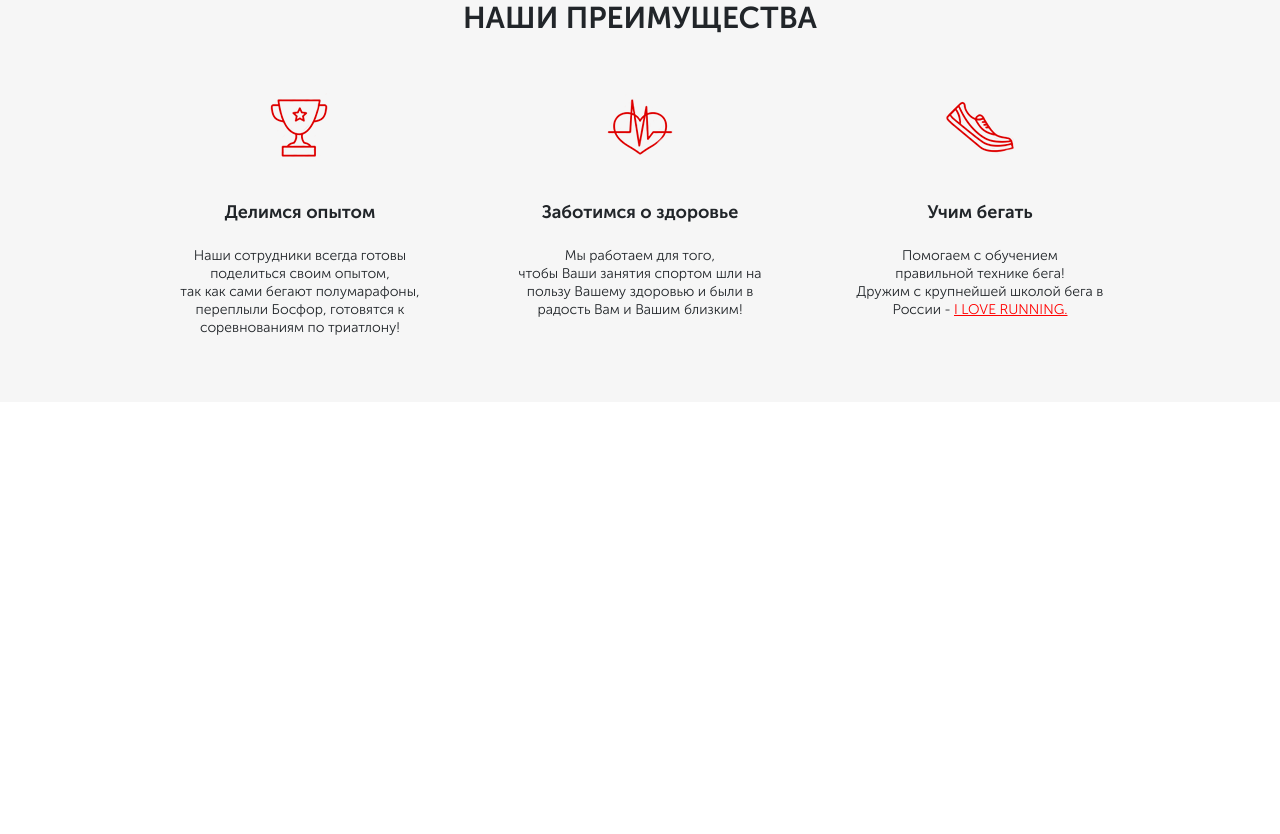
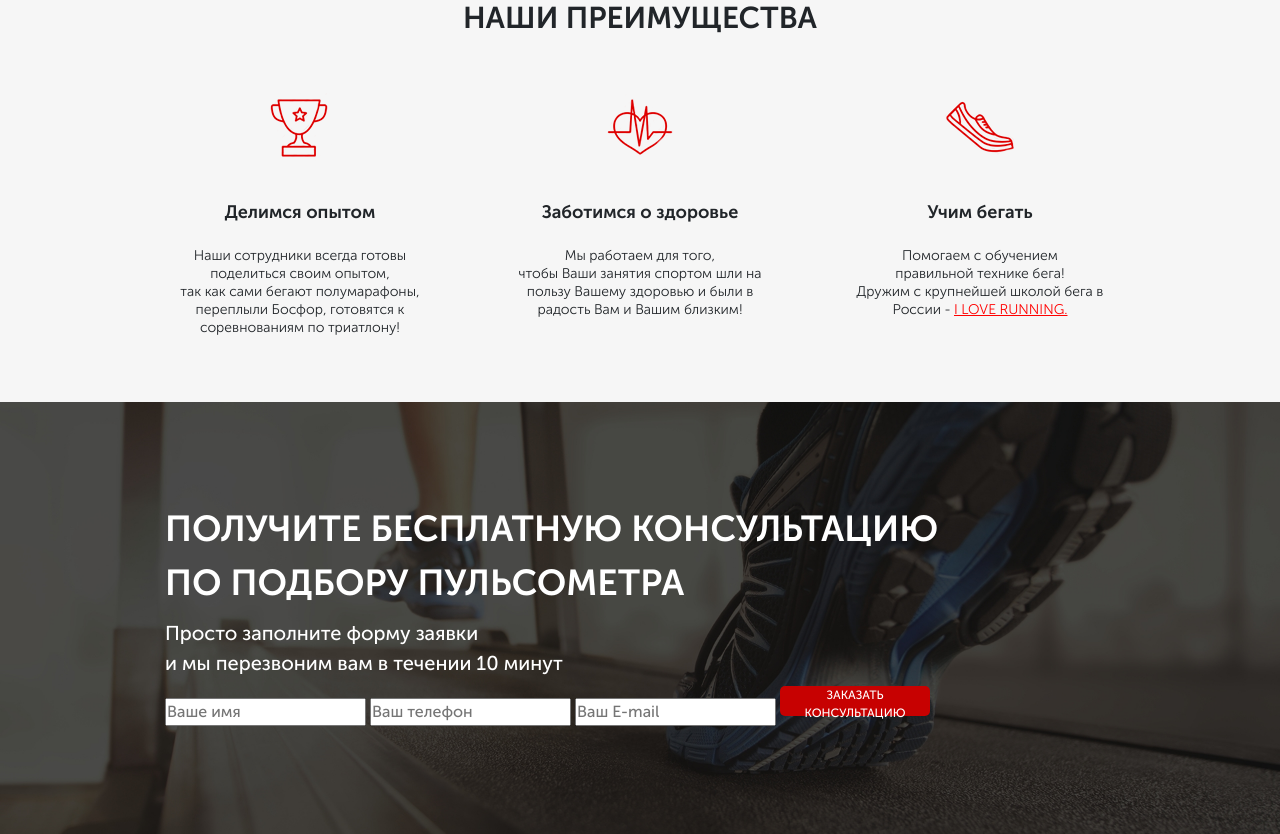
Before and after one commit to oiva-terho/pulse, a website: page src/index.html in a window 1280 px wide. Shown: the part 734-1568 px from the top of the page. Before the commit the page ends 1136 px from the top, so only its background shows below. Drawn offline with nearby package versions, Linux system fonts and the light colour scheme; files that its build step writes are made by us from their sources; files whose address does not match are found by name.

Commit message:
consultation section

```diff
--- a/src/index.html
+++ b/src/index.html
@@ -93,6 +93,17 @@
           </div>
       </div>
   </section>
-
+  <section class="consultation">
+    <div class="container">
+        <h2 class="consultation__header">Получите бесплатную консультацию <br>по подбору пульсометра</h2>
+        <h3 class="consultation__subheader">Просто заполните форму заявки <br>и мы перезвоним вам в течении 10 минут</h3>
+        <form class="feed-form" id="consultation-form" action="#">
+            <input name="name" type="text" placeholder="Ваше имя">
+            <input name="phone" placeholder="Ваш телефон">
+            <input name="email" type="email" placeholder="Ваш E-mail">
+            <button class="button button_submit">Заказать консультацию</button>
+        </form>
+    </div>
+  </section>
   </body>
 </html>
--- /dev/null
+++ b/src/sass/blocks/_consultation.scss
@@ -0,0 +1,17 @@
+.consultation {
+    background: url('/public/img/consultation.jpg') center center/cover no-repeat;
+    padding: 100px 0 108px 0;
+    color: #fff;
+    text-align: left;
+    &__header {
+        font-weight: 700;
+        font-size: 36px;
+        line-height: 54px;
+        text-transform: uppercase;
+    }
+    &__subheader {
+        font-weight: 500;
+        font-size: 20px;
+        line-height: 30px;
+    }
+}
--- a/src/sass/style.scss
+++ b/src/sass/style.scss
@@ -3,6 +3,7 @@
 @import 'base/variables';
 @import 'blocks/advantages';
 @import 'blocks/buttons';
+@import 'blocks/consultation';
 @import 'blocks/promo';
 @import 'blocks/header';
 
```
Also changed, not shown: src/assets/img/consultation.jpg (added).
